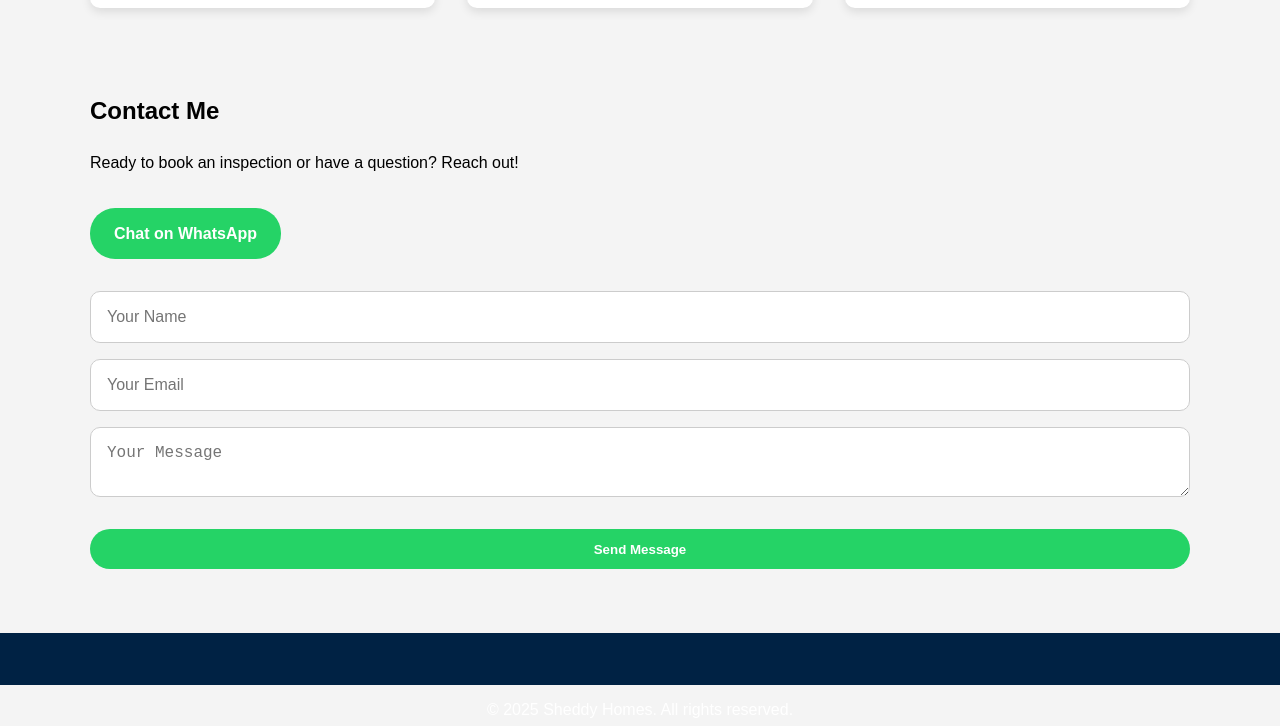
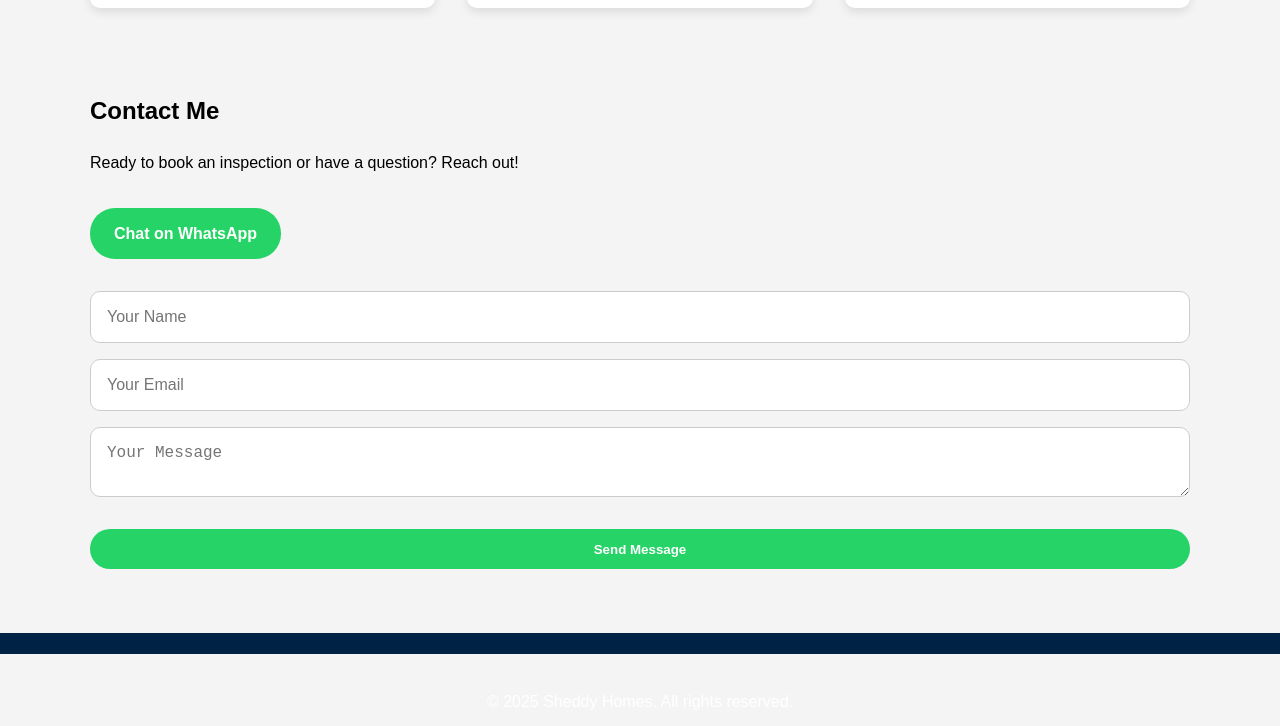
Before and after one commit to SheddyRex/real-estate-demo, a plain HTML site: page index.html in a window 1280 px wide. Shown: the part 850-1576 px from the top of the page. Drawn offline with nearby package versions, Linux system fonts and the light colour scheme.

Commit message:
Update style.css

```diff
--- a/style.css
+++ b/style.css
@@ -145,8 +145,8 @@ footer {
     background: #002244;
     color: white;
     text-align: center;
-    padding: 1rem 0;
+    padding: 0.5rem 0;
     margin-top: 2rem;
     margin-bottom: 2rem;
-    height: 20px;
+    height: 5px;
 }
```
